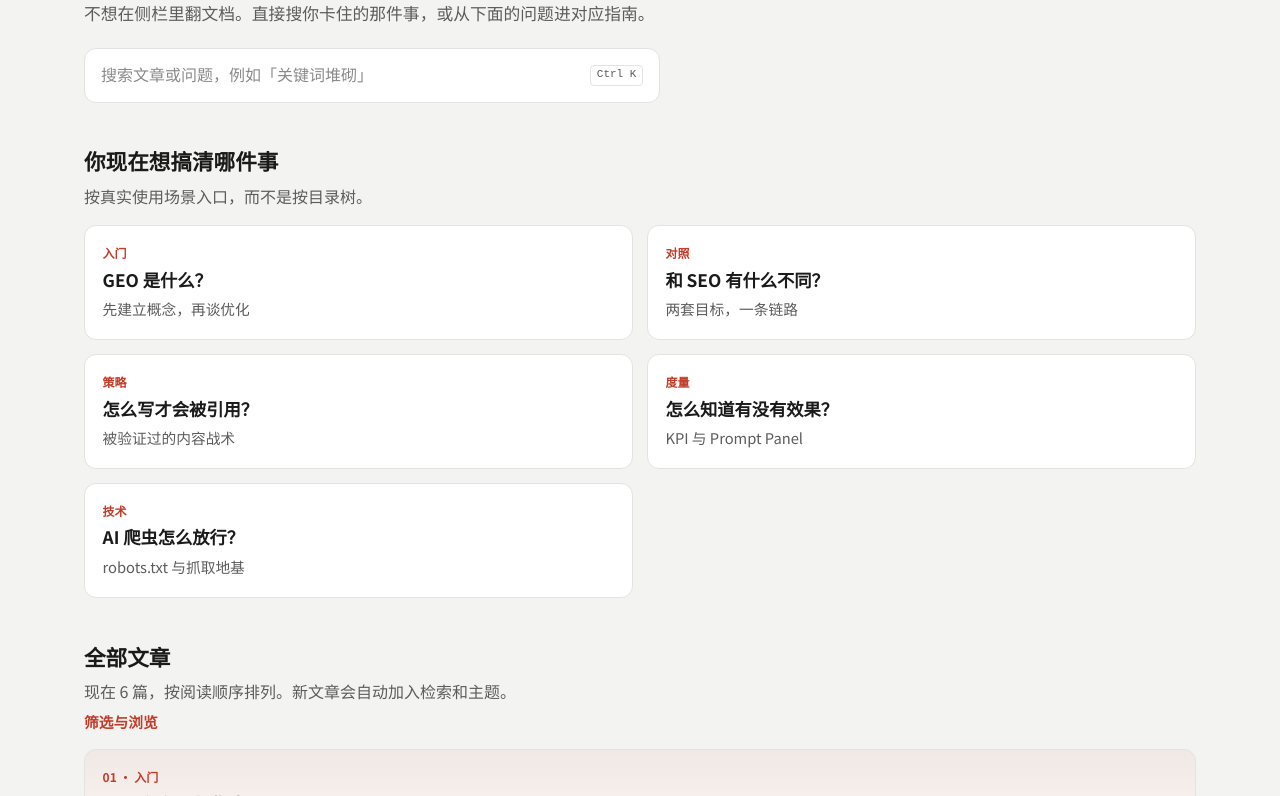
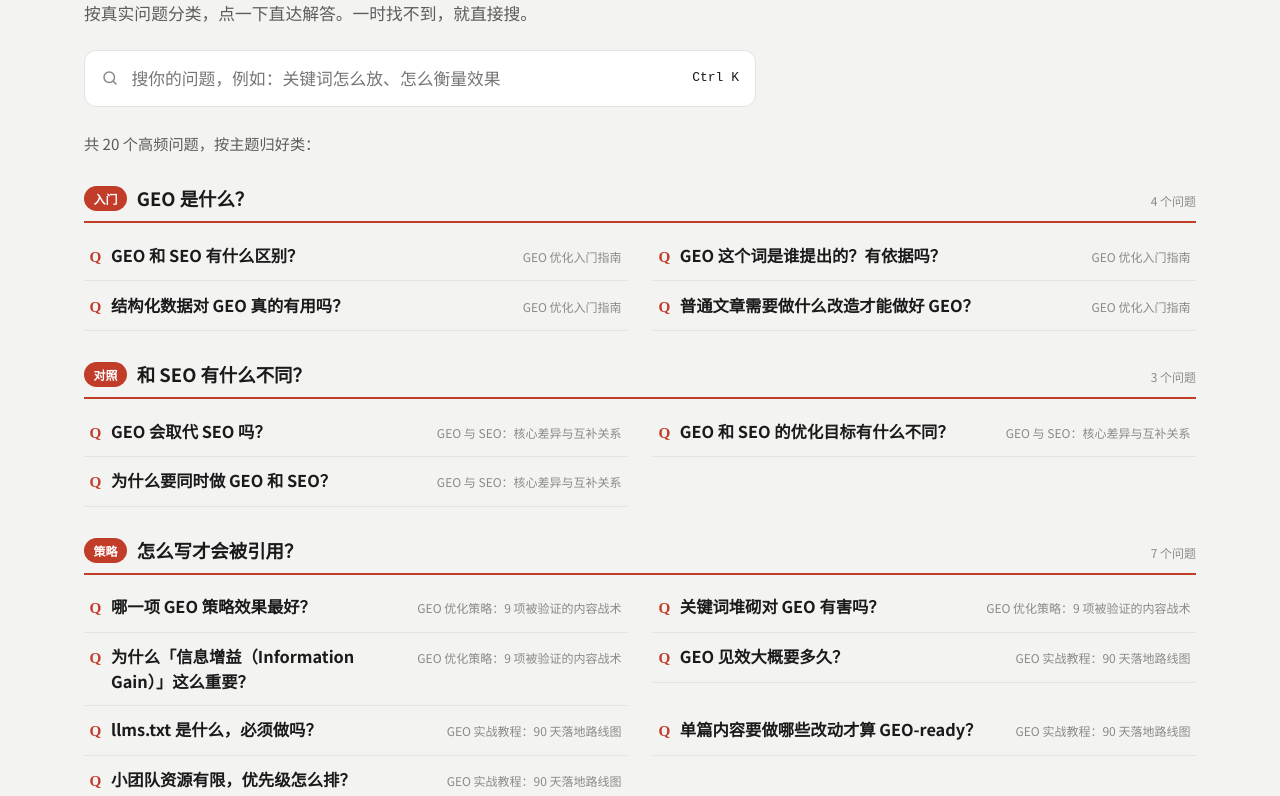
Before and after one commit to uzuhu/geo, an Astro site: page / in a window 1280 px wide. Shown: the part 189-985 px from the top of the page. Built offline with nearby package versions, Linux system fonts and the light colour scheme; Astro itself is replaced by a stand-in of ours.

Commit message:
首页重构为问题索引：首屏直列真实问题、按主题分组、支持即时筛选

```diff
--- a/src/pages/index.astro
+++ b/src/pages/index.astro
@@ -1,91 +1,121 @@
 ---
 import Base from '../layouts/Base.astro';
-import GuideCard from '../components/GuideCard.astro';
-import { getPublishedGuides, toCard, topicHref, withBase } from '../lib/guides';
-import { TOPICS } from '../lib/topics';
+import { getPublishedGuides, guideHref, faqId, withBase } from '../lib/guides';
+import { TOPICS, getTopic } from '../lib/topics';
 
 const guides = await getPublishedGuides();
-const cards = guides.map(toCard);
-const faqs = guides.flatMap((guide) =>
-  (guide.data.faq ?? []).slice(0, 1).map((faq) => ({
+
+const questionGroups = TOPICS.map((topic) => {
+  const items = guides
+    .filter((g) => g.data.topic === topic.id)
+    .sort((a, b) => (a.data.order ?? 999) - (b.data.order ?? 999))
+    .flatMap((g) =>
+      (g.data.faq ?? []).map((faq) => ({
         question: faq.question,
-    href: `${toCard(guide).href}#faq`,
-    topic: toCard(guide).topic,
+        href: `${guideHref(g.id)}#${faqId(faq.question)}`,
+        guideTitle: g.data.title,
       }))
     );
+  return { id: topic.id, label: topic.label, question: topic.question, items };
+}).filter((g) => g.items.length > 0);
+
+const totalQuestions = questionGroups.reduce((n, g) => n + g.items.length, 0);
 const allHref = withBase('/guides/');
 ---
 
-<Base title="GEO 指南" description="按问题查找 GEO 做法：入门、策略、度量与技术配置。持续用 Markdown 更新。">
+<Base
+  title="GEO 指南"
+  description="按真实问题找 GEO 答案：入门、对照 SEO、内容策略、效果度量与技术配置。点一下直达解答。"
+>
   <main id="main" class="page page--home">
     <section class="hero">
-      <p class="kicker">生成式引擎优化</p>
-      <h1>先问问题，再读文章</h1>
+      <p class="kicker">生成式引擎优化 · GEO</p>
+      <h1>你的问题，这里都有答案</h1>
       <p class="hero__lead">
-        不想在侧栏里翻文档。直接搜你卡住的那件事，或从下面的问题进对应指南。
+        按真实问题分类，点一下直达解答。一时找不到，就直接搜。
       </p>
-      <button class="hero-search" type="button" data-open-search>
-        <span>搜索文章或问题，例如「关键词堆砌」</span>
+
+      <form class="q-filter" data-q-filter-form>
+        <svg width="18" height="18" viewBox="0 0 24 24" fill="none" aria-hidden="true">
+          <circle cx="11" cy="11" r="7" stroke="currentColor" stroke-width="2"></circle>
+          <path d="M20 20l-3.2-3.2" stroke="currentColor" stroke-width="2" stroke-linecap="round"></path>
+        </svg>
+        <input
+          type="search"
+          data-q-filter
+          placeholder="搜你的问题，例如：关键词怎么放、怎么衡量效果"
+          aria-label="筛选问题"
+          autocomplete="off"
+        />
         <kbd>Ctrl K</kbd>
-      </button>
+      </form>
     </section>
 
-    <section class="intents" aria-labelledby="intents-heading">
-      <header class="section-head">
-        <h2 id="intents-heading">你现在想搞清哪件事</h2>
-        <p>按真实使用场景入口，而不是按目录树。</p>
+    <p class="q-count">共 {totalQuestions} 个高频问题，按主题归好类：</p>
+
+    <div class="q-index">
+      {
+        questionGroups.map((group) => (
+          <section class="q-group" data-q-group aria-labelledby={`qg-${group.id}`}>
+            <header class="q-group__head">
+              <span class="q-group__badge">{group.label}</span>
+              <h2 id={`qg-${group.id}`}>{group.question}</h2>
+              <span class="q-group__count">{group.items.length} 个问题</span>
             </header>
-      <div class="intent-grid">
-        {
-          TOPICS.map((topic) => (
-            <a class="intent-card" href={topicHref(topic.id)}>
-              <span class="intent-card__label">{topic.label}</span>
-              <strong>{topic.question}</strong>
-              <span>{topic.hint}</span>
+            <ul class="q-list">
+              {group.items.map((item) => (
+                <li
+                  class="q-item"
+                  data-q-item
+                  data-q-text={`${item.question} ${group.label} ${item.guideTitle}`}
+                >
+                  <a href={item.href}>
+                    <span class="q-item__q" aria-hidden="true">Q</span>
+                    <span class="q-item__text">{item.question}</span>
+                    <span class="q-item__from">{item.guideTitle}</span>
                   </a>
+                </li>
+              ))}
+            </ul>
+          </section>
         ))
       }
     </div>
-    </section>
 
-    <section class="home-guides" aria-labelledby="guides-heading">
-      <header class="section-head">
-        <h2 id="guides-heading">全部文章</h2>
-        <p>现在 {cards.length} 篇，按阅读顺序排列。新文章会自动加入检索和主题。</p>
-        <a class="section-head__link" href={allHref}>筛选与浏览</a>
-      </header>
-      <div class="guide-grid">
-        {
-          cards.map((card) => (
-            <GuideCard
-              href={card.href}
-              title={card.title}
-              description={card.description}
-              kicker={`${String(card.order ?? '').padStart(2, '0')} · ${card.topic}`}
-              featured={card.featured}
-            />
-          ))
-        }
-      </div>
-    </section>
+    <p class="q-empty" data-q-empty hidden>没有匹配的问题。换个词试试，或浏览全部文章。</p>
 
-    <section class="home-faq" aria-labelledby="faq-heading">
-      <header class="section-head">
-        <h2 id="faq-heading">别人常问</h2>
-        <p>点进去会落到对应文章的问答。</p>
-      </header>
-      <ul class="faq-jump">
-        {
-          faqs.map((item) => (
-            <li>
-              <a href={item.href}>
-                <span>{item.topic}</span>
-                {item.question}
-              </a>
-            </li>
-          ))
-        }
-      </ul>
-    </section>
+    <p class="q-foot">
+      <span>想按主题系统学一遍？</span>
+      <a href={allHref}>浏览全部 {guides.length} 篇文章 →</a>
+    </p>
   </main>
 </Base>
+
+<script>
+  const form = document.querySelector<HTMLFormElement>('[data-q-filter-form]');
+  const filter = document.querySelector<HTMLInputElement>('[data-q-filter]');
+  const groups = document.querySelectorAll<HTMLElement>('[data-q-group]');
+  const empty = document.querySelector<HTMLElement>('[data-q-empty]');
+
+  form?.addEventListener('submit', (e) => e.preventDefault());
+
+  function apply() {
+    const q = (filter?.value ?? '').trim().toLowerCase();
+    let visibleTotal = 0;
+    groups.forEach((group) => {
+      const items = group.querySelectorAll<HTMLElement>('[data-q-item]');
+      let groupVisible = 0;
+      items.forEach((item) => {
+        const text = item.getAttribute('data-q-text') ?? '';
+        const match = !q || text.toLowerCase().includes(q);
+        item.hidden = !match;
+        if (match) groupVisible++;
+      });
+      group.hidden = groupVisible === 0;
+      visibleTotal += groupVisible;
+    });
+    if (empty) empty.hidden = visibleTotal !== 0;
+  }
+
+  filter?.addEventListener('input', apply);
+</script>
--- a/src/styles/global.css
+++ b/src/styles/global.css
@@ -428,6 +428,155 @@ code {
   background: linear-gradient(180deg, var(--accent-faint), var(--paper));
 }
 
+/* Home · question index */
+.q-count {
+  margin: 1.5rem 0 0.4rem;
+  color: var(--muted);
+  font-size: 0.95rem;
+}
+
+.q-filter {
+  display: flex;
+  align-items: center;
+  gap: 0.65rem;
+  width: min(42rem, 100%);
+  margin: 1.4rem 0 0;
+  padding: 0.8rem 1rem;
+  border: 1px solid var(--line);
+  border-radius: 12px;
+  background: var(--paper);
+}
+
+.q-filter:focus-within {
+  border-color: var(--accent);
+}
+
+.q-filter svg {
+  flex: none;
+  color: var(--faint);
+}
+
+.q-filter input {
+  flex: 1 1 auto;
+  min-width: 0;
+  border: 0;
+  background: transparent;
+  color: var(--ink);
+  font: inherit;
+  font-size: 1.05rem;
+}
+
+.q-filter input:focus {
+  outline: none;
+}
+
+.q-index {
+  display: grid;
+  gap: 1.8rem;
+  margin-top: 1.8rem;
+}
+
+.q-group__head {
+  display: flex;
+  align-items: baseline;
+  gap: 0.6rem;
+  margin: 0 0 0.5rem;
+  padding-bottom: 0.5rem;
+  border-bottom: 2px solid var(--accent);
+}
+
+.q-group__badge {
+  flex: none;
+  align-self: center;
+  padding: 0.18rem 0.6rem;
+  border-radius: 999px;
+  background: var(--accent);
+  color: var(--on-accent);
+  font-size: 12px;
+  font-weight: 700;
+}
+
+.q-group__head h2 {
+  margin: 0;
+  font-size: 1.15rem;
+  font-weight: 700;
+}
+
+.q-group__count {
+  margin-left: auto;
+  color: var(--faint);
+  font-size: 12px;
+  white-space: nowrap;
+}
+
+.q-list {
+  list-style: none;
+  margin: 0;
+  padding: 0;
+  display: grid;
+  gap: 0;
+}
+
+.q-item a {
+  display: grid;
+  grid-template-columns: auto 1fr auto;
+  align-items: baseline;
+  gap: 0.6rem;
+  padding: 0.72rem 0.35rem;
+  border-bottom: 1px solid var(--line);
+  color: var(--ink);
+  font-size: 1.02rem;
+  font-weight: 600;
+  line-height: 1.5;
+}
+
+.q-item a:hover {
+  color: var(--accent);
+  text-decoration: none;
+}
+
+.q-item__q {
+  color: var(--accent);
+  font-family: var(--font-serif);
+  font-weight: 700;
+  font-size: 0.95rem;
+}
+
+.q-item__from {
+  color: var(--faint);
+  font-size: 12px;
+  font-weight: 400;
+  white-space: nowrap;
+}
+
+.q-empty {
+  margin: 1.5rem 0;
+  color: var(--muted);
+  font-weight: 700;
+}
+
+.q-foot {
+  margin-top: 2.6rem;
+  padding-top: 1.4rem;
+  border-top: 1px solid var(--line);
+  display: flex;
+  flex-wrap: wrap;
+  align-items: center;
+  gap: 0.4rem 0.6rem;
+  color: var(--muted);
+}
+
+.q-foot a {
+  font-weight: 700;
+}
+
+@media (min-width: 820px) {
+  .q-list {
+    grid-template-columns: 1fr 1fr;
+    column-gap: 1.6rem;
+  }
+}
+
 .faq-jump {
   list-style: none;
   margin: 0;
```
Lines whose indentation alone changed are shown as unchanged.
